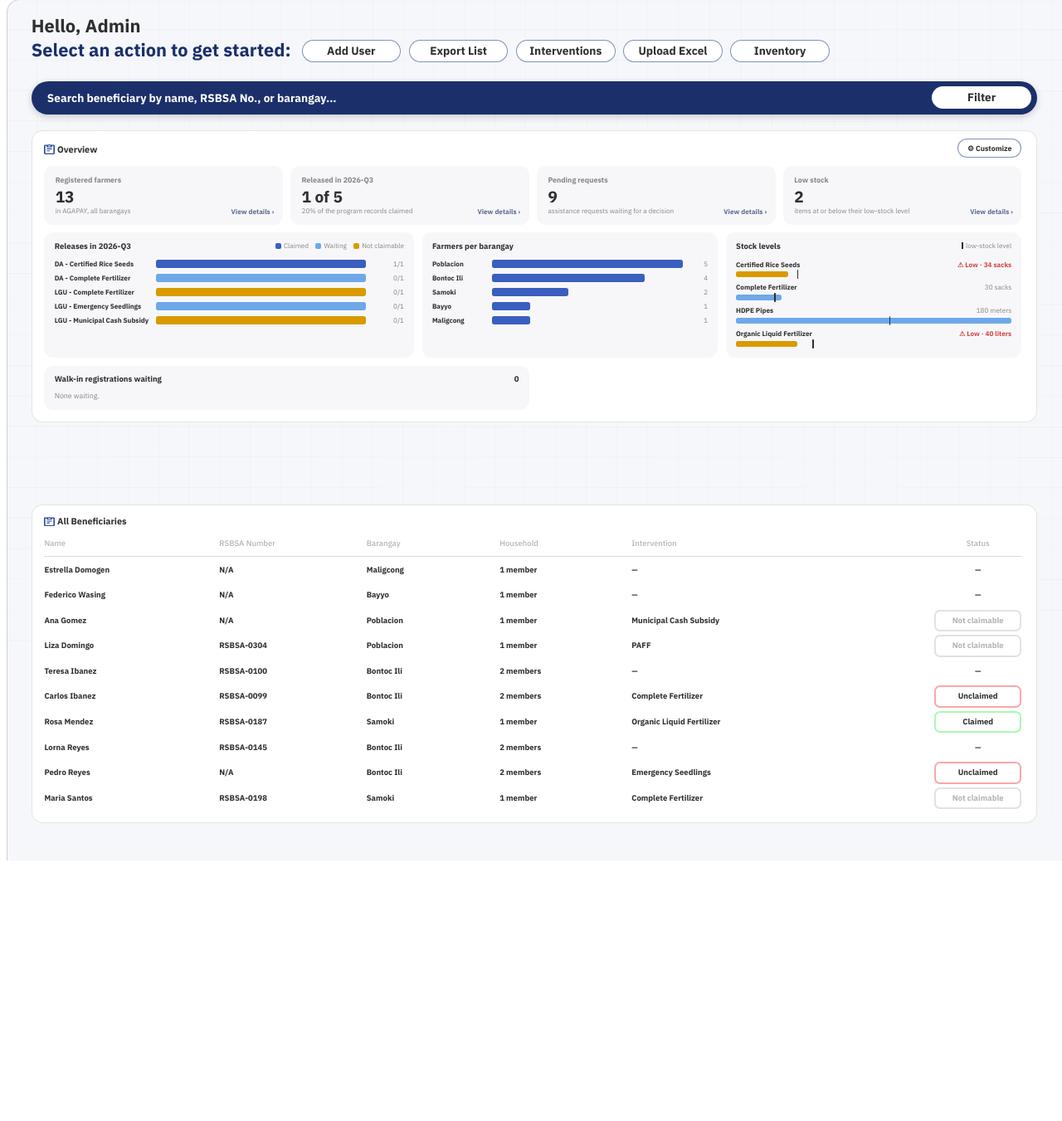
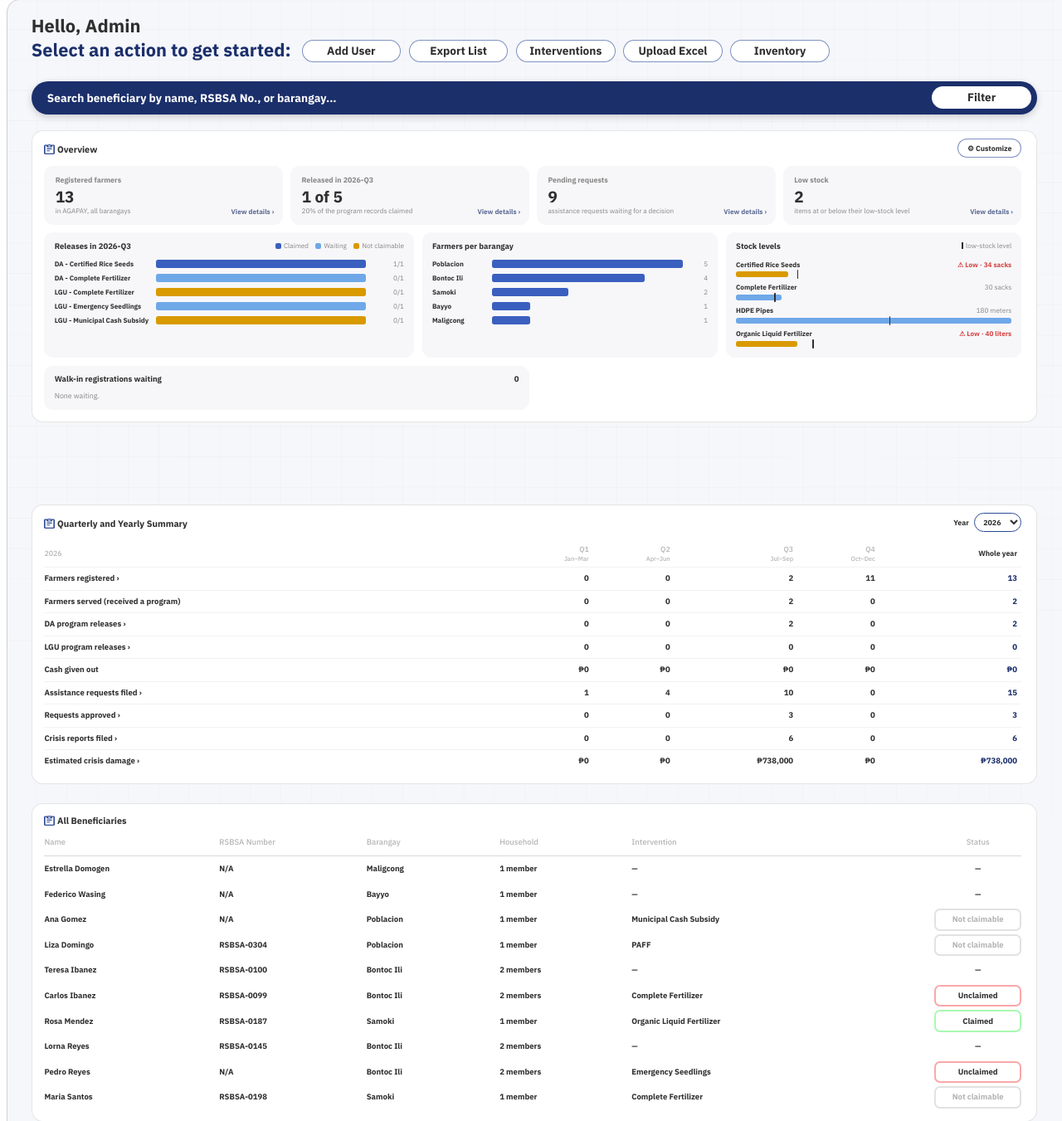
Before and after one commit to Azurral/agapay, a Laravel app: page /dashboard in a window 1280 px wide. Shown: the part 66-1417 px from the top of the page at 83% size. Before the commit the page ends 1103 px from the top, so only its background shows below. Run offline with Laravel 12, Linux system fonts and the light colour scheme; a user stored in the database is signed in; data comes from the database, SQL or seed files in the repository; style sheets or scripts are compiled from the project's sources.

Commit message:
v0.18.6
Co-Authored-By: Claude Opus 5.5 <noreply@anthropic.com>

```diff
--- a/app/Http/Controllers/DashboardController.php
+++ b/app/Http/Controllers/DashboardController.php
@@ -10,6 +10,7 @@ use App\Models\InterventionRecord;
 use App\Services\AuditLogger;
 use App\Support\DashboardDetails;
 use App\Support\DashboardOverview;
+use App\Support\DashboardSummary;
 use App\Support\DashboardWidgets;
 use Illuminate\Http\RedirectResponse;
 use Illuminate\Http\Request;
@@ -44,6 +45,10 @@ class DashboardController extends Controller
                 : collect(),
             'damage' => $has('damage') ? $this->latestDamage() : null,
             'toVerify' => $has('to_verify') ? $this->toVerify() : collect(),
+            // Quarterly and yearly summary (panel): the year chosen on Home, else this year.
+            'summary' => $has('summary')
+                ? DashboardSummary::build(min(max((int) $request->query('year', now()->year), 2000), (int) now()->year))
+                : null,
         ]);
     }
 
--- /dev/null
+++ b/app/Support/DashboardSummary.php
@@ -0,0 +1,108 @@
+<?php
+
+namespace App\Support;
+
+use App\Models\AssistanceRequest;
+use App\Models\Beneficiary;
+use App\Models\DamageReport;
+use App\Models\Intervention;
+use App\Models\InterventionRecord;
+use Carbon\CarbonImmutable;
+use Illuminate\Support\Collection;
+
+/**
+ * Quarterly and yearly summary on Home (panel, Ma'am Libby): what OMAG did in each quarter (Jan–Mar, Apr–Jun,
+ * Jul–Sep, Oct–Dec) of a year and in the whole year. Releases count by the day they were given out, requests by the day
+ * they were filed or decided, and crisis reports by the day they were filed.
+ */
+final class DashboardSummary
+{
+    /**
+     * @return array{year: int, years: list<int>, rows: list<array{key: string, label: string, money: bool, link: ?string, permission: ?string, values: list<int|float>}>}
+     */
+    public static function build(int $year): array
+    {
+        $from = CarbonImmutable::create($year)->startOfYear();
+        $to = $from->endOfYear();
+        $in = fn ($query, string $column) => $query->whereBetween($column, [$from, $to]);
+
+        $released = $in(InterventionRecord::query()->toBase()->whereNull('intervention_records.deleted_at')
+            ->where('claim_status', InterventionRecord::CLAIM_CLAIMED)
+            ->join('interventions', 'interventions.id', '=', 'intervention_records.intervention_id'), 'date_distributed')
+            ->get(['date_distributed', 'beneficiary_id', 'interventions.source', 'interventions.kind', 'quantity']);
+        $requests = $in(AssistanceRequest::query()->toBase(), 'created_at')->get(['created_at']);
+        $decided = $in(AssistanceRequest::query()->toBase()->whereIn('status', [AssistanceRequest::APPROVED, AssistanceRequest::DENIED]), 'decided_at')
+            ->get(['decided_at', 'status']);
+        $reports = $in(DamageReport::query()->toBase()->whereNull('deleted_at'), 'created_at')->get(['created_at', 'cost']);
+
+        $rows = [
+            self::row('registered', 'Farmers registered', self::count($in(Beneficiary::query()->toBase()->whereNull('deleted_at'), 'created_at')->pluck('created_at')), ['beneficiaries.index', [], 'beneficiaries.manage']),
+            self::row('served', 'Farmers served (received a program)', self::distinct($released, 'date_distributed', 'beneficiary_id'), null),
+            self::row('released_da', 'DA program releases', self::count($released->where('source', Intervention::SOURCE_DA)->pluck('date_distributed')), ['interventions.da', [], 'interventions.view']),
+            self::row('released_lgu', 'LGU program releases', self::count($released->where('source', Intervention::SOURCE_LGU)->pluck('date_distributed')), ['interventions.lgu', [], 'interventions.view']),
+            self::row('cash', 'Cash given out', self::sum($released->where('kind', Intervention::KIND_CASH), 'date_distributed', 'quantity'), null, true),
+            self::row('requests', 'Assistance requests filed', self::count($requests->pluck('created_at')), ['interventions.lgu', ['tab' => 'requests'], 'interventions.view']),
+            self::row('approved', 'Requests approved', self::count($decided->where('status', AssistanceRequest::APPROVED)->pluck('decided_at')), ['interventions.lgu', ['tab' => 'requests'], 'interventions.view']),
+            self::row('crisis_reports', 'Crisis reports filed', self::count($reports->pluck('created_at')), ['damage.index', [], 'damage.view']),
+            self::row('damage_cost', 'Estimated crisis damage', self::sum($reports, 'created_at', 'cost'), ['damage.index', [], 'damage.view'], true),
+        ];
+
+        return ['year' => $year, 'years' => self::years($year), 'rows' => $rows];
+    }
+
+    /** The years with releases, registrations or reports, and this year. */
+    private static function years(int $chosen): array
+    {
+        $first = collect([
+            InterventionRecord::min('date_distributed'), Beneficiary::min('created_at'), DamageReport::min('created_at'), AssistanceRequest::min('created_at'),
+        ])->filter()->map(fn ($date) => (int) substr((string) $date, 0, 4))->min() ?? (int) now()->year;
+
+        return range(max((int) now()->year, $chosen), min($first, $chosen));
+    }
+
+    /** @param  array{0: string, 1: array, 2: string}|null  $link  route name, parameters, the permission the page needs */
+    private static function row(string $key, string $label, array $values, ?array $link, bool $money = false): array
+    {
+        return ['key' => $key, 'label' => $label, 'money' => $money, 'values' => $values,
+            'link' => $link ? route($link[0], $link[1]) : null, 'permission' => $link[2] ?? null];
+    }
+
+    /** Quarter 0–3 of a stored date or date-time. */
+    private static function quarter($date): int
+    {
+        return intdiv((int) substr((string) $date, 5, 2) - 1, 3);
+    }
+
+    /** @return list<int> Q1..Q4 and the year */
+    private static function count(Collection $dates): array
+    {
+        $values = [0, 0, 0, 0];
+        foreach ($dates as $date) {
+            $values[self::quarter($date)]++;
+        }
+
+        return [...$values, array_sum($values)];
+    }
+
+    /** @return list<float> */
+    private static function sum(Collection $rows, string $dateColumn, string $valueColumn): array
+    {
+        $values = [0.0, 0.0, 0.0, 0.0];
+        foreach ($rows as $row) {
+            $values[self::quarter($row->{$dateColumn})] += (float) $row->{$valueColumn};
+        }
+
+        return [...$values, array_sum($values)];
+    }
+
+    /** @return list<int> distinct people per quarter, and in the whole year */
+    private static function distinct(Collection $rows, string $dateColumn, string $idColumn): array
+    {
+        $byQuarter = [[], [], [], []];
+        foreach ($rows as $row) {
+            $byQuarter[self::quarter($row->{$dateColumn})][$row->{$idColumn}] = true;
+        }
+
+        return [...array_map('count', $byQuarter), $rows->pluck($idColumn)->unique()->count()];
+    }
+}
--- a/app/Support/DashboardWidgets.php
+++ b/app/Support/DashboardWidgets.php
@@ -24,15 +24,16 @@ final class DashboardWidgets
         'claiming' => ['Next claiming dates', 'dashboard.view', 'panel'],
         'damage' => ['Latest crisis damage', 'damage.view', 'panel'],
         'to_verify' => ['Unclaimed records to verify after claiming', 'interventions.validate', 'panel'],
+        'summary' => ['Quarterly and yearly summary', 'dashboard.view', 'list'],
         'recent_list' => ['All beneficiaries (latest)', 'beneficiaries.view', 'list'],
         'encoding_queue' => ['Pending encoding queue', 'beneficiaries.manage', 'list'],
     ];
 
     private const DEFAULTS = [
-        Role::ADMIN => ['tile_farmers', 'tile_released', 'tile_requests', 'tile_low_stock', 'chart_releases', 'chart_barangays', 'chart_stock', 'walkins', 'recent_list'],
-        Role::AGRITECH => ['tile_farmers', 'tile_released', 'tile_requests', 'chart_releases', 'chart_barangays', 'damage', 'to_verify', 'claiming', 'recent_list'],
-        Role::ENCODER => ['tile_farmers', 'tile_released', 'tile_low_stock', 'chart_releases', 'chart_stock', 'claiming', 'encoding_queue'],
-        Role::AGRITECH_ENCODER => ['tile_farmers', 'tile_released', 'tile_requests', 'tile_low_stock', 'chart_releases', 'chart_stock', 'damage', 'to_verify', 'claiming', 'encoding_queue'],
+        Role::ADMIN => ['tile_farmers', 'tile_released', 'tile_requests', 'tile_low_stock', 'chart_releases', 'chart_barangays', 'chart_stock', 'walkins', 'summary', 'recent_list'],
+        Role::AGRITECH => ['tile_farmers', 'tile_released', 'tile_requests', 'chart_releases', 'chart_barangays', 'damage', 'to_verify', 'claiming', 'summary', 'recent_list'],
+        Role::ENCODER => ['tile_farmers', 'tile_released', 'tile_low_stock', 'chart_releases', 'chart_stock', 'claiming', 'summary', 'encoding_queue'],
+        Role::AGRITECH_ENCODER => ['tile_farmers', 'tile_released', 'tile_requests', 'tile_low_stock', 'chart_releases', 'chart_stock', 'damage', 'to_verify', 'claiming', 'summary', 'encoding_queue'],
     ];
 
     /** @return array<string, string> id => label, the widgets this user may show */
--- a/config/agapay.php
+++ b/config/agapay.php
@@ -9,7 +9,7 @@ return [
     'consent_text' => 'The farmer has given consent for OMAG to record and use their personal information for agricultural programs and assistance, as stated in the privacy notice.',
     'import_consent_text' => 'The farmers in this file gave consent for OMAG to record and use their personal information for agricultural programs and assistance (for example on their RSBSA forms), as stated in the privacy notice.',
 
-    'version' => '0.18.5',
+    'version' => '0.18.6',
 
     // In-app updates of the office copy ("AGAPAY for Windows"): the Administrator sees "Update available" when GitHub
     // has a newer release. Off in a development copy, which is updated from the source code.
--- a/resources/views/dashboard.blade.php
+++ b/resources/views/dashboard.blade.php
@@ -87,6 +87,51 @@
                     @endforelse
                 </div>
             </x-ui.card>
+        @elseif ($widget === 'summary' && $summary)
+            {{-- Quarterly and yearly summary (panel): each quarter of the chosen year and the whole year. --}}
+            <x-ui.card title="Quarterly and Yearly Summary" class="mb-[20px]">
+                <x-slot:actions>
+                    <form method="GET" class="-mt-[6px]">
+                        <label class="text-[13px] font-bold">Year
+                            <select name="year" onchange="this.form.submit()" aria-label="Year of the summary"
+                                    class="ml-[6px] h-[34px] cursor-pointer rounded-[50px] border-[1.5px] border-brand-soft bg-white px-[12px] text-[13px] font-bold">
+                                @foreach ($summary['years'] as $year)
+                                    <option value="{{ $year }}" @selected($year === $summary['year'])>{{ $year }}</option>
+                                @endforeach
+                            </select>
+                        </label>
+                    </form>
+                </x-slot:actions>
+                <table class="mt-[14px] w-full text-[14px]">
+                    <thead>
+                        <tr class="text-left text-[13px] text-muted">
+                            <th class="py-[6px] font-medium">{{ $summary['year'] }}</th>
+                            @foreach (['Q1' => 'Jan–Mar', 'Q2' => 'Apr–Jun', 'Q3' => 'Jul–Sep', 'Q4' => 'Oct–Dec'] as $q => $months)
+                                <th class="py-[6px] text-right font-medium">{{ $q }} <span class="block text-[11px]">{{ $months }}</span></th>
+                            @endforeach
+                            <th class="py-[6px] pr-[8px] text-right font-bold text-ink">Whole year</th>
+                        </tr>
+                    </thead>
+                    <tbody>
+                        @foreach ($summary['rows'] as $row)
+                            <tr class="border-t border-black/5">
+                                <td class="py-[9px] font-bold">
+                                    @if ($row['link'] && auth()->user()->can($row['permission']))
+                                        <a href="{{ $row['link'] }}" class="hover:text-brand hover:underline">{{ $row['label'] }} &rsaquo;</a>
+                                    @else
+                                        {{ $row['label'] }}
+                                    @endif
+                                </td>
+                                @foreach ($row['values'] as $i => $value)
+                                    <td @class(['py-[9px] text-right font-bold tabular-nums', 'pr-[8px] text-brand' => $i === 4])>
+                                        {{ $row['money'] ? '₱'.number_format($value) : number_format($value) }}
+                                    </td>
+                                @endforeach
+                            </tr>
+                        @endforeach
+                    </tbody>
+                </table>
+            </x-ui.card>
         @elseif ($widget === 'recent_list')
             <div class="mb-[20px]"><x-beneficiary.table title="All Beneficiaries" :beneficiaries="$recent" /></div>
         @endif
```
Also changed, not shown: tests/Feature/DashboardSummaryTest.php (added, +62 -0 lines).
